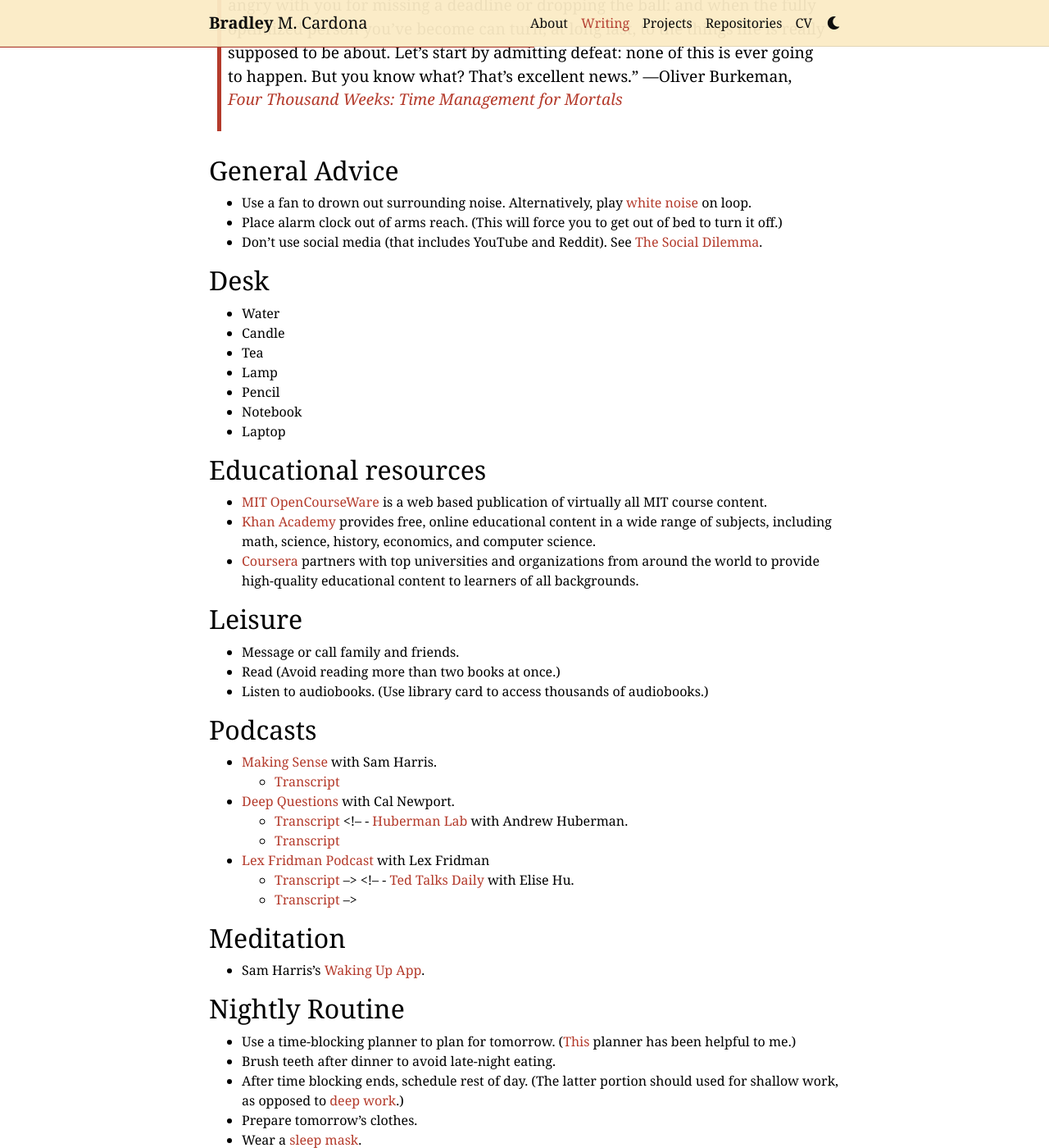
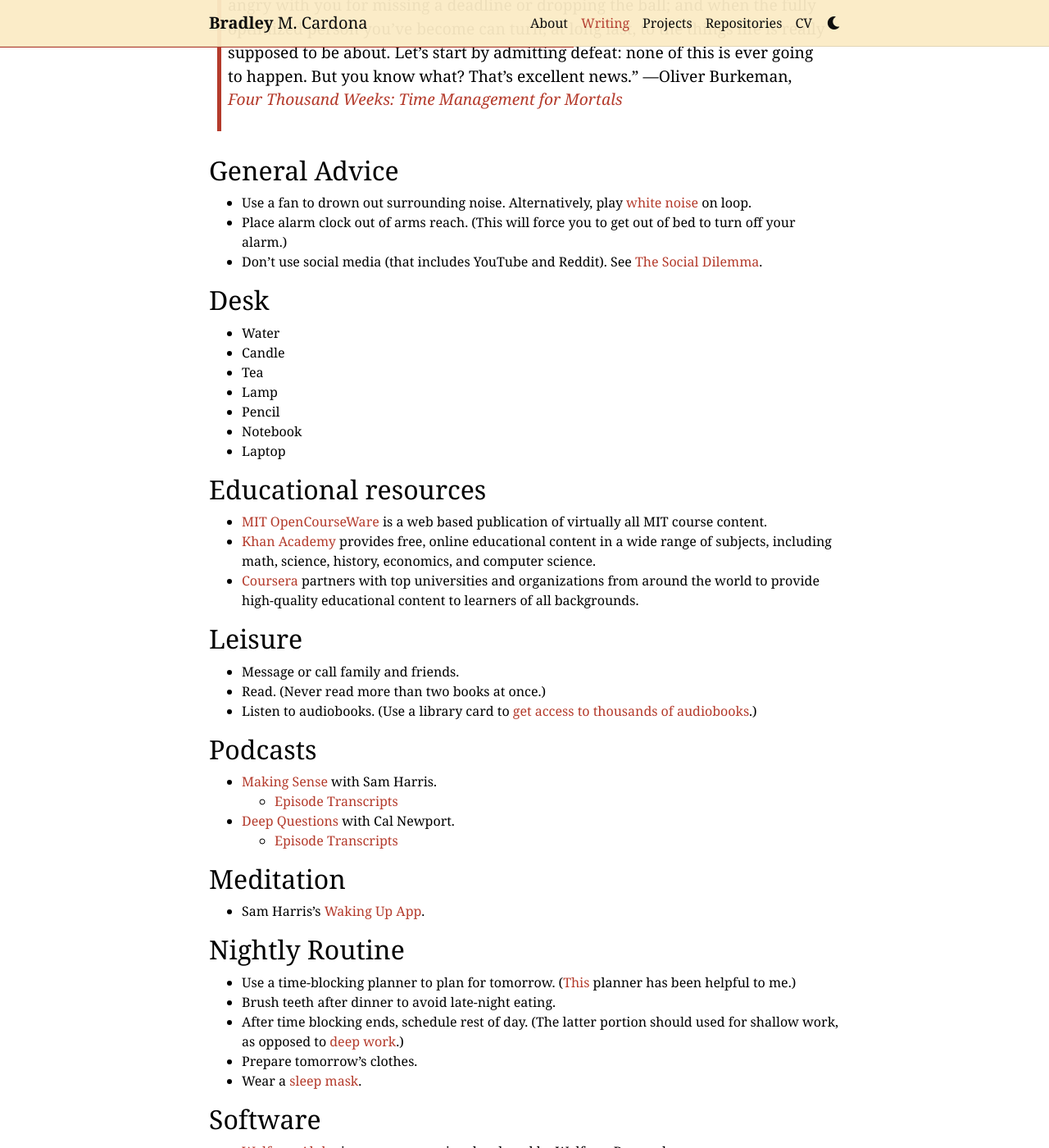
Before and after one commit to BMCARDONA/bmcardona.github.io, a Jekyll site: the page built from _posts/2023-04-05-infrastructure-cheatsheet.md, in a window 1280 px wide and 1400 px high, scrolled down 538 px. Shown: the whole window at 82% size. Built offline with Jekyll 4.4.1, drawn with Linux system fonts in a browser that asks for light colours; comment, search, counter and statistics services are not loaded; a style sheet for code colours, icons or effects is not loaded.

Commit message:
update post

```diff
--- a/_posts/2023-04-05-infrastructure-cheatsheet.md
+++ b/_posts/2023-04-05-infrastructure-cheatsheet.md
@@ -13,9 +13,8 @@
 
 ## General Advice
 - Use a fan to drown out surrounding noise. Alternatively, play [white noise](https://open.spotify.com/track/5UBonaClAZVfzxJNn8nnhh?si=574507e8b3744f00) on loop.
-- Place alarm clock out of arms reach. (This will force you to get out of bed to turn it off.)
+- Place alarm clock out of arms reach. (This will force you to get out of bed to turn off your alarm.)
 - Don't use social media (that includes YouTube and Reddit). See [The Social Dilemma](https://www.netflix.com/title/81254224).
-<!-- - If you have a website, schedule a block of time during which you update it. (This block should be no more than an hour.) -->
 
 
 ## Desk
@@ -36,20 +35,14 @@
 
 ## Leisure
 - Message or call family and friends.
-- Read (Avoid reading more than two books at once.)
-- Listen to audiobooks. (Use library card to access thousands of audiobooks.)
+- Read. (Never read more than two books at once.)
+- Listen to audiobooks. (Use a library card to [get access to thousands of audiobooks](https://help.libbyapp.com/en-us/6144.htm).)
 
 ## Podcasts
 - [Making Sense](https://open.spotify.com/show/5rgumWEx4FsqIY8e1wJNAk?si=0597ac75f6b14d5d) with Sam Harris.
-    - [Transcript](https://steno.ai/making-sense-with-sam-harris-14)
+    - [Episode Transcripts](https://steno.ai/making-sense-with-sam-harris-14)
 - [Deep Questions](https://open.spotify.com/show/0e9lFr3AdJByoBpM6tAbxD?si=74930b088d064971) with Cal Newport.
-    - [Transcript](https://steno.ai/deep-questions-with-cal-newport)
-<!-- - [Huberman Lab](https://open.spotify.com/show/79CkJF3UJTHFV8Dse3Oy0P?si=bb0a1dc3509c4ea7) with Andrew Huberman.
-    - [Transcript](https://steno.ai/huberman-lab)
-- [Lex Fridman Podcast](https://open.spotify.com/show/2MAi0BvDc6GTFvKFPXnkCL?si=598f50755ab047df) with Lex Fridman
-    - [Transcript](https://steno.ai/lex-fridman-podcast-10) -->
-<!-- - [Ted Talks Daily](https://open.spotify.com/show/1VXcH8QHkjRcTCEd88U3ti?si=d0d65b04c5bf474a) with Elise Hu.
-    - [Transcript](https://steno.ai/ted-talks-daily) -->
+    - [Episode Transcripts](https://steno.ai/deep-questions-with-cal-newport)
 
 
 ## Meditation
```
